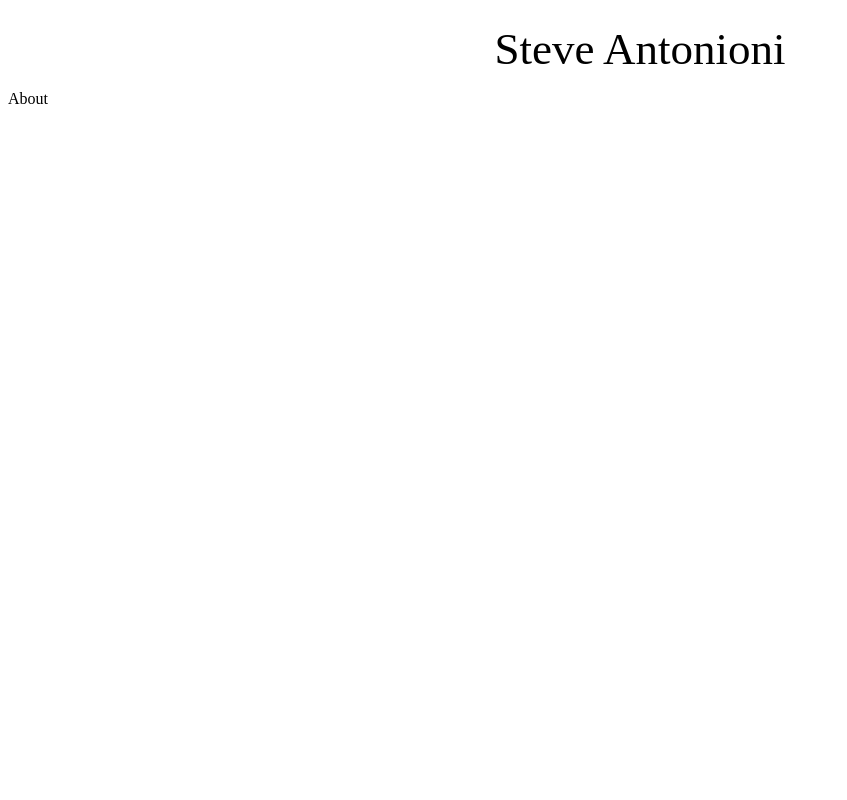
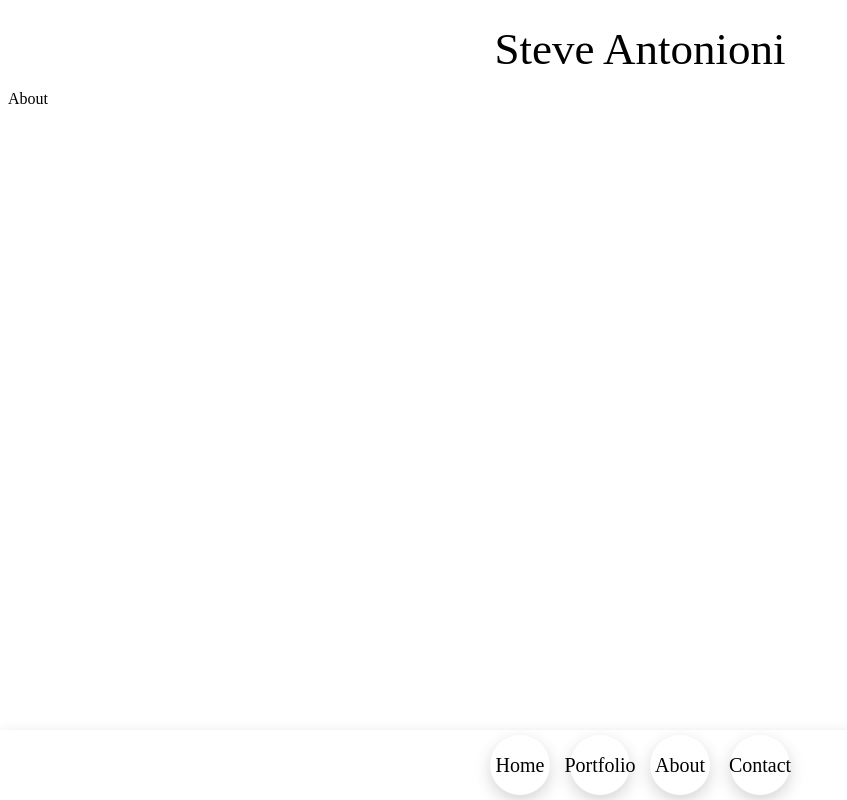
Before and after one commit to DavidKost27/steve-antonioni, a Gatsby site: page /about in a window 1280 px wide. Shown: the whole page, without its empty margins (0-847 px from the left). Built offline with nearby package versions, Linux system fonts and the light colour scheme; Gatsby itself is replaced by a stand-in of ours.

Commit message:
[Update] Added Nav Bar
- Added a Nav Bar , working on its functionality.

```diff
--- a/src/components/InfoCard/index.jsx
+++ b/src/components/InfoCard/index.jsx
@@ -1,6 +1,6 @@
 import React from "react";
 import "./styles.scss";
-import YouTubeLogo from "../../assets/icons/youtube-icon.png";
+import YouTubeLogo from "../../assets/icons/youtube-icon.svg";
 
 export default function InfoCard(props) {
   const subscribersNumber = parseInt(props.stats.subscribers).toLocaleString();
--- a/src/components/InfoCard/styles.scss
+++ b/src/components/InfoCard/styles.scss
@@ -9,6 +9,7 @@
   -webkit-box-shadow: 0px 6px 17px -1px rgba(0, 0, 0, 0.19);
   box-shadow: 0px 6px 17px -1px rgba(0, 0, 0, 0.19);
   font-family: "Rancho", cursive;
+  position: relative;
   &__avatar {
     width: 100px;
     height: 100px;
@@ -19,6 +20,7 @@
     width: 30px;
     height: 29px;
     position: absolute;
+    top: 95px;
   }
 
   &__header {
--- /dev/null
+++ b/src/components/NavBar/index.jsx
@@ -0,0 +1,73 @@
+import React from "react";
+import { useState, useRef, useEffect } from "react";
+import "./styles.scss";
+import { Link } from "gatsby";
+
+export default function NavBar() {
+  const [home, setHome] = useState(false);
+  const [portfolio, setPortfolio] = useState(false);
+  const [about, setAbout] = useState(false);
+  const [contact, setContact] = useState(false);
+
+  //   useEffect(() => {
+  //     const homeState = useRef(home);
+  //     console.log("hello");
+  //   }, []);
+
+  const homeClickHandler = () => {
+    setHome(true);
+    setPortfolio(false);
+    setAbout(false);
+    setContact(false);
+  };
+  const portfolioClickHandler = () => {
+    setHome(false);
+    setPortfolio(true);
+    setAbout(false);
+    setContact(false);
+  };
+  const aboutClickHandler = () => {
+    setHome(false);
+    setPortfolio(false);
+    setAbout(true);
+    setContact(false);
+  };
+  const contactClickHandler = () => {
+    setHome(false);
+    setPortfolio(false);
+    setAbout(false);
+    setContact(true);
+  };
+  return (
+    <div className="nav-bar">
+      <Link
+        to="/"
+        onClick={homeClickHandler}
+        className={`nav-bar__path ${home ? "active" : ""}`}
+      >
+        Home
+      </Link>
+      <Link
+        to="/portfolio/"
+        onClick={portfolioClickHandler}
+        className={`nav-bar__path ${portfolio ? "active" : ""}`}
+      >
+        Portfolio
+      </Link>
+      <Link
+        to="/about/"
+        onClick={aboutClickHandler}
+        className={`nav-bar__path ${about ? "active" : ""}`}
+      >
+        About
+      </Link>
+      <Link
+        to="/contact/"
+        onClick={contactClickHandler}
+        className={`nav-bar__path ${contact ? "active" : ""}`}
+      >
+        Contact
+      </Link>
+    </div>
+  );
+}
--- /dev/null
+++ b/src/components/NavBar/styles.scss
@@ -0,0 +1,34 @@
+.nav-bar {
+  width: 100vw;
+  height: 70px;
+  background-color: rgb(255, 255, 255);
+  position: fixed;
+  bottom: 0;
+  left: 0;
+  display: flex;
+  flex-direction: row;
+  justify-content: center;
+  align-items: center;
+  -webkit-box-shadow: 0px 6px 17px -1px rgba(0, 0, 0, 0.19);
+  box-shadow: 0px 6px 17px -1px rgba(0, 0, 0, 0.19);
+  &__path {
+    margin: 0 10px;
+    border: none;
+    border-radius: 30px;
+    width: 60px;
+    height: 60px;
+    color: rgb(0, 0, 0);
+    background-color: rgb(255, 255, 255);
+    -webkit-box-shadow: 0px 6px 17px -1px rgba(0, 0, 0, 0.19);
+    box-shadow: 0px 6px 17px -1px rgba(0, 0, 0, 0.19);
+    font-family: "Rancho", cursive;
+    font-size: 20px;
+    display: flex;
+    justify-content: center;
+    align-items: center;
+    text-decoration: none;
+  }
+  .active {
+    background-color: red !important;
+  }
+}
--- a/src/pages/about.jsx
+++ b/src/pages/about.jsx
@@ -3,6 +3,7 @@ import "./styles/index.scss";
 // import { Link } from "gatsby";
 
 import TopBar from "../components/TopBar";
+import NavBar from "../components/NavBar";
 
 const IndexPage = () => {
   return (
@@ -16,6 +17,8 @@ const IndexPage = () => {
       <Link to="/portfolio/">Portfolio</Link>
       <Link to="/about/">About</Link> */}
       {/*  */}
+
+      <NavBar />
     </main>
   );
 };
--- a/src/pages/contact.jsx
+++ b/src/pages/contact.jsx
@@ -3,6 +3,7 @@ import "./styles/index.scss";
 // import { Link } from "gatsby";
 
 import TopBar from "../components/TopBar";
+import NavBar from "../components/NavBar";
 
 const IndexPage = () => {
   return (
@@ -16,6 +17,8 @@ const IndexPage = () => {
       <Link to="/portfolio/">Portfolio</Link>
       <Link to="/contact/">Contact</Link> */}
       {/*  */}
+
+      <NavBar />
     </main>
   );
 };
--- a/src/pages/index.jsx
+++ b/src/pages/index.jsx
@@ -7,6 +7,7 @@ import axios from "axios";
 import TopBar from "../components/TopBar";
 import InfoCard from "../components/InfoCard";
 import InstagramCard from "../components/InstagramCard";
+import NavBar from "../components/NavBar";
 
 const IndexPage = () => {
   const [channelAvatar, setChannelAvatar] = useState("null");
@@ -30,7 +31,6 @@ const IndexPage = () => {
           setChannelAvatar(
             response.data.items[0].snippet.thumbnails.default.url
           );
-          console.log("David Is dog backwards");
         }
       })
       .catch((error) => {
@@ -61,6 +61,8 @@ const IndexPage = () => {
       <Link to="/about/">About</Link>
       <Link to="/contact/">Contact</Link> */}
       {/*  */}
+
+      <NavBar />
     </main>
   );
 };
--- a/src/pages/portfolio.jsx
+++ b/src/pages/portfolio.jsx
@@ -3,6 +3,7 @@ import "./styles/portfolio.scss";
 // import { Link } from "gatsby";
 
 import TopBar from "../components/TopBar";
+import NavBar from "../components/NavBar";
 
 const IndexPage = () => {
   return (
@@ -17,6 +18,8 @@ const IndexPage = () => {
       <Link to="/about/">About</Link>
       <Link to="/contact/">Contact</Link> */}
       {/*  */}
+
+      <NavBar />
     </main>
   );
 };
```
Also changed, not shown: src/components/InstagramCard/index.jsx (+17 -0 lines), src/components/InstagramCard/styles.scss (+26 -1 lines), src/assets/icons/instagram-icon.svg, src/assets/icons/youtube-icon.png (deleted), src/assets/icons/youtube-icon.svg (added).
